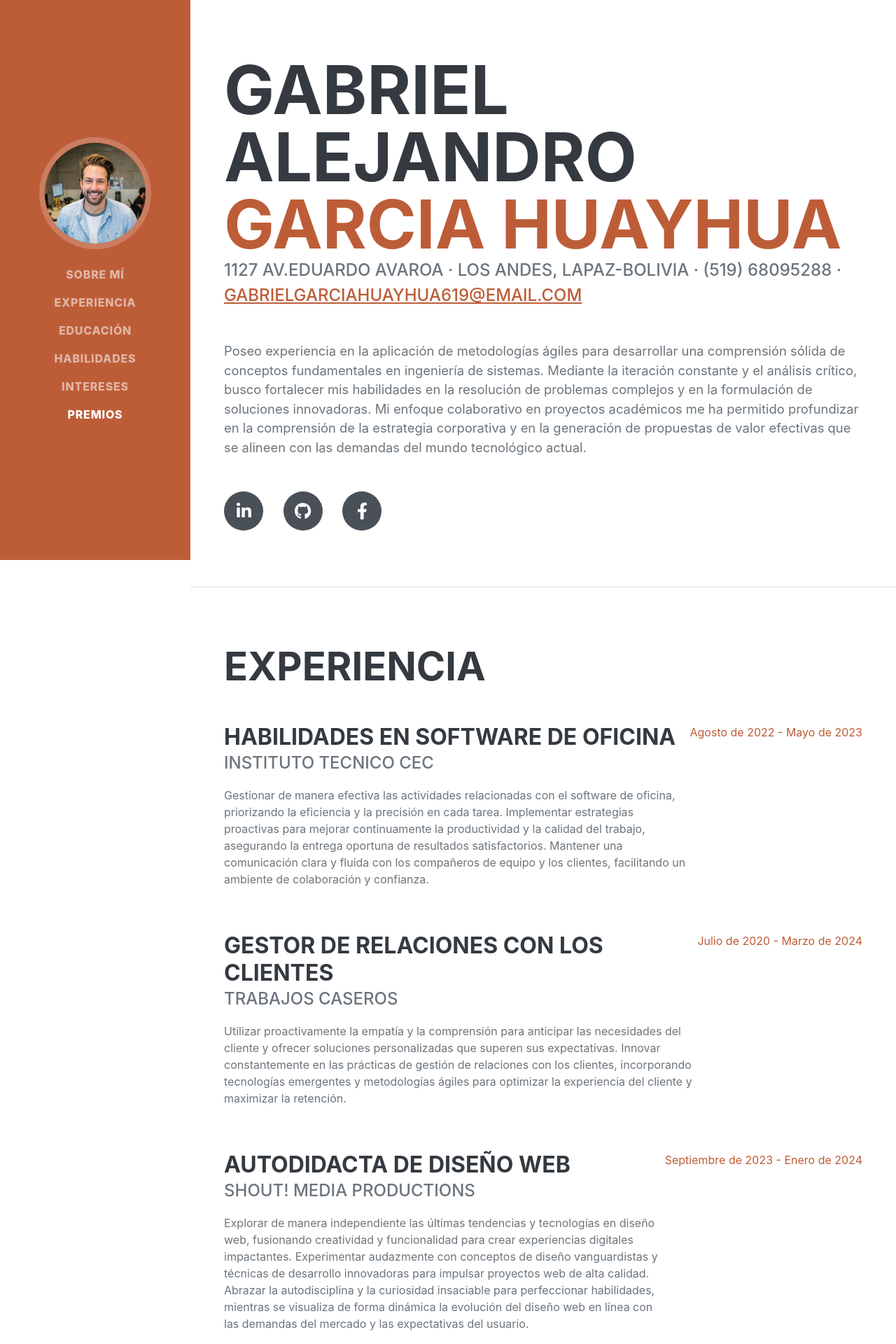
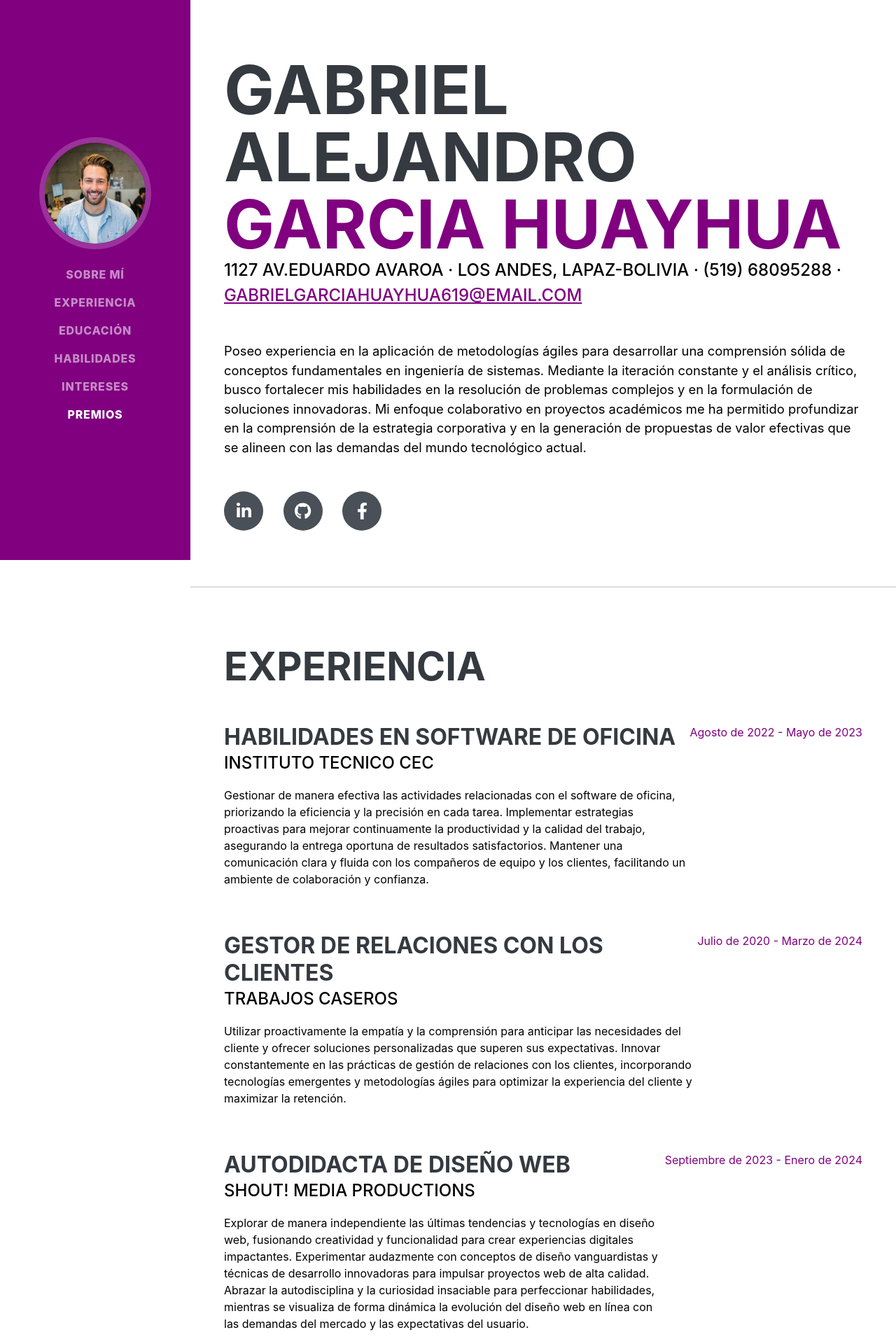
Before and after one commit to GabrielGarcia619/Portafolio1, a Django app: page / in a window 1280 px wide. Shown: the top 1920 px of the page at 70% size. Run offline with Django 5.2, Linux system fonts and the light colour scheme; some libraries are stand-ins or nearby versions; some web fonts are replaced.

Commit message:
Cambio de colores :-)

```diff
--- a/templates/index.html
+++ b/templates/index.html
@@ -15,11 +15,27 @@
     <link href="https://fonts.googleapis.com/css?family=Muli:400,400i,800,800i" rel="stylesheet" type="text/css" />
     <!-- CSS principal del tema (incluye Bootstrap) -->
     <link href="{% static 'css/styles.css'%}" rel="stylesheet" />
+    <!-- Estilo personalizado -->
+    <style>
+        body {
+            color: #000000; /* Color del texto: negro */
+        }
+        .bg-purple {
+            background-color: purple !important; /* Cambia el fondo a morado */
+        }
+        .text-primary {
+            color: purple !important; /* Cambia el color del texto a morado */
+        }
+        /* Nuevo estilo para el correo electrónico */
+        #page-top a[href^="mailto:"] {
+            color: purple !important; /* Cambia el color del correo electrónico a morado */
+        }
+    </style>
 </head>
 <body id="page-top">
     <!-- Navegación -->
     <!-- La navegación proporciona un menú para navegar a diferentes secciones de la página. -->
-        <nav class="navbar navbar-expand-lg navbar-dark bg-primary fixed-top" id="sideNav">
+    <nav class="navbar navbar-expand-lg navbar-dark bg-purple fixed-top" id="sideNav">
         <a class="navbar-brand js-scroll-trigger" href="#page-top">
             <span class="d-block d-lg-none">Gabriel Alejandro</span>
             <span class="d-none d-lg-block"><img class="img-fluid img-profile rounded-circle mx-auto mb-2" src="assets/img/profile.jpg" alt="..." /></span>
@@ -156,7 +172,7 @@
         <section class="resume-section" id="interests">
             <div class="resume-section-content">
                 <h2 class="mb-5">Intereses</h2>
-                    <p>Fuera del ambito universitario me gusta pasar tiempo con amigos haciendo actividades sanas como jugar un deporte, cocinar, pasear y disfrutando en lo personal un poco
+                <p>Fuera del ámbito universitario me gusta pasar tiempo con amigos haciendo actividades sanas como jugar un deporte, cocinar, pasear y disfrutando en lo personal un poco
                     de Gym y el desarrollo personal para un mejor estilo de vida.</p>
                 <p class="mb-0">En el hogar fanatico del orden y limpieza tambien de la tranquilidad, aprender recetarios para disfrutar un alimento sano que alivie la rutina de cada dia,
                     seguidor de las tecnologias recientes y nuevas para mayor comprension del mundo tecnologico .</p>
```
Lines whose indentation alone changed are shown as unchanged.
